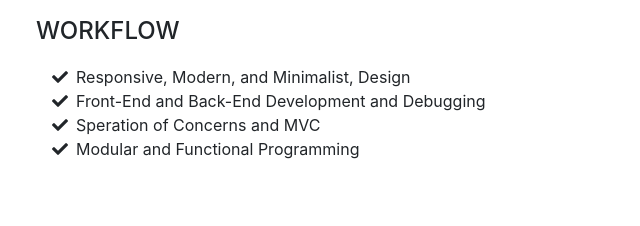
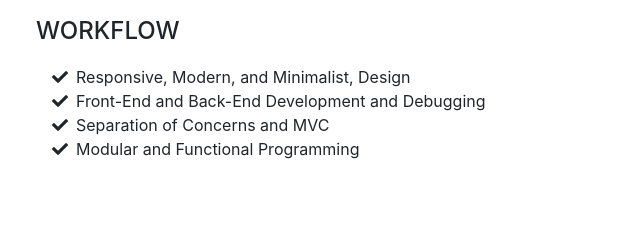
Before and after one commit to SteveLucasCS/Portfolio_Live, a website with bundled scripts: page public/index.html in a window 1280 px wide. Shown: the part 3222-3448 px from the top of the page, 284-924 px from the left. Built offline with nearby package versions, Linux system fonts and the light colour scheme; a web font is replaced by a local one.

Commit message:
fixed a mis-spelled work

```diff
--- a/public/index.html
+++ b/public/index.html
@@ -280,7 +280,7 @@
             Front-End and Back-End Development and Debugging</li>
           <li>
             <i class="fa-li fa fa-check"></i>
-            Speration of Concerns and MVC</li>
+            Separation of Concerns and MVC</li>
           <li>
             <i class="fa-li fa fa-check"></i>
             Modular and Functional Programming</li>
```
